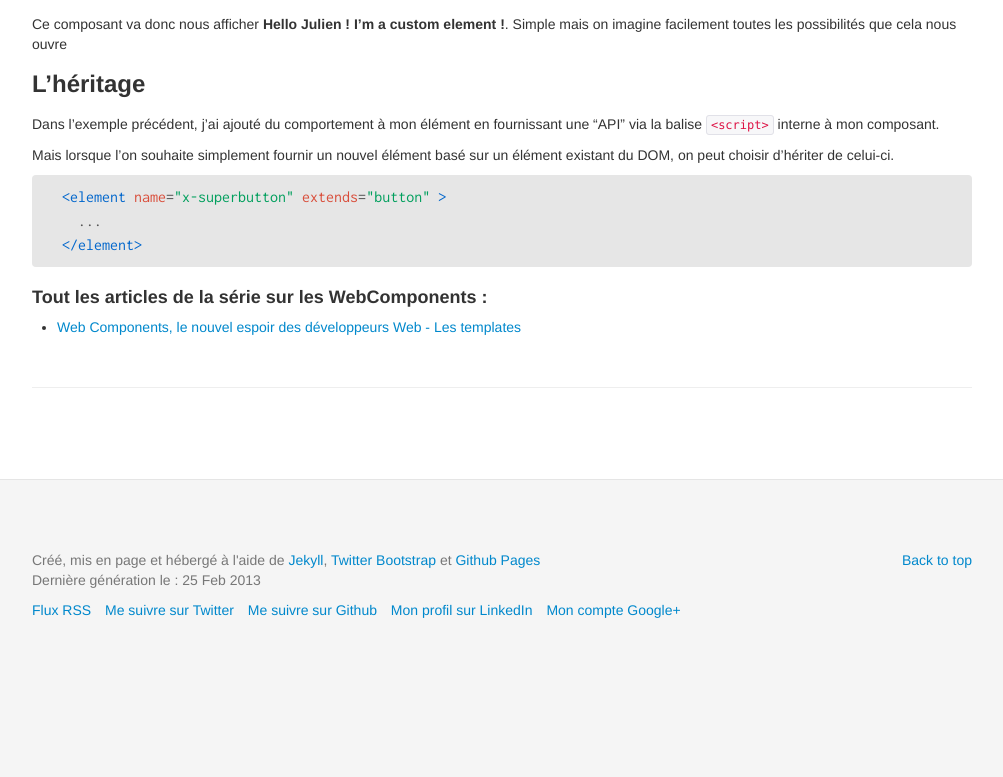
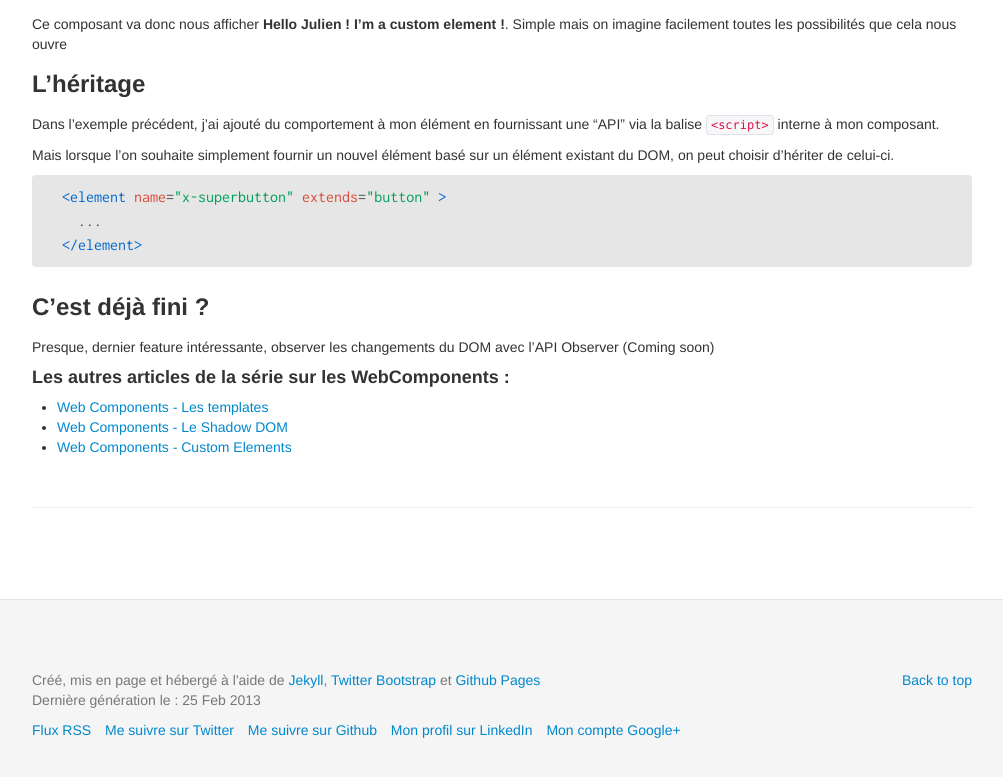
Before and after one commit to julienvey/julienvey.en, a Jekyll site: the page built from _posts/2013-02-22-custom-elements.md, in a window 1280 px wide and 900 px high, scrolled down 1061 px. Shown: the top 777 px of the window, without its empty margins (138-1141 px from the left). Built offline with Jekyll 4.4.1, drawn with Linux system fonts in a browser that asks for light colours; Markdown is read by kramdown in place of the engine named in the settings; comment, search, counter and statistics services are not loaded.

Commit message:
Préparation du prochain post sur les customs éléments

```diff
--- a/_posts/2013-02-22-custom-elements.md
+++ b/_posts/2013-02-22-custom-elements.md
@@ -69,6 +69,12 @@ Mais lorsque l'on souhaite simplement fournir un nouvel élément basé sur un
 &lt;/element&gt;
 </pre>
 
-####Tout les articles de la série sur les WebComponents :
+### C'est déjà fini ?
+Presque, dernier feature intéressante, observer les changements du DOM avec l'API Observer (Coming soon)
 
-* [Web Components, le nouvel espoir des développeurs Web - Les templates](http://julienvey.com/2013/02/18/web-components/)
+
+####Les autres articles de la série sur les WebComponents :
+
+* [Web Components - Les templates](/2013/02/18/web-components/)
+* [Web Components - Le Shadow DOM](/2013/02/22/shadow-dom/)
+* [Web Components - Custom Elements](/2013/02/25/custom-elements/)
```
Also changed, not shown: _posts/2013-02-04-web-components.md (+6 -0 lines), _posts/2013-02-05-shadow-dom.md (+4 -2 lines).
